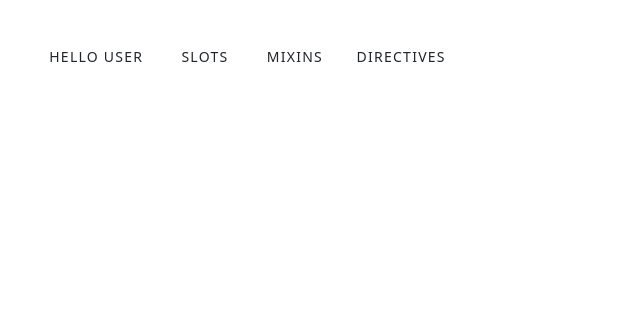
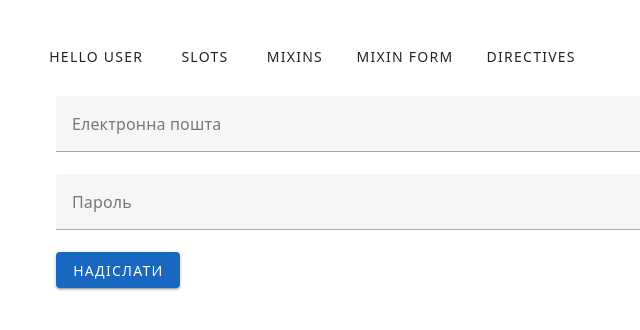
Before and after one commit to AkakiyBerula/VueLesson7, a Vue app: page /form in a window 1280 px wide. Shown: the top 330 px of the page, without its empty margins (0-640 px from the left). Built offline with nearby package versions, Linux system fonts and the light colour scheme.

Commit message:
Міксін для Валідації: Розробіть міксін, який додає валідацію для форми в компоненті.

```diff
--- a/src/App.vue
+++ b/src/App.vue
@@ -14,8 +14,11 @@
       <div @click="redirectTo('mixins')">
         <v-tab :value="3">Mixins</v-tab>
       </div>
+      <div @click="redirectTo('form')">
+        <v-tab :value="4">Mixin Form</v-tab>
+      </div>
       <div @click="redirectTo('directives')">
-        <v-tab :value="4">Directives</v-tab>
+        <v-tab :value="5">Directives</v-tab>
       </div>
     </v-tabs>
 
--- a/src/components/Mixins.vue
+++ b/src/components/Mixins.vue
@@ -7,11 +7,13 @@
 
 <script>
 import BaseMixin from "../components/mixin-components/BaseMixin.vue"
+import FormMixin from "../components/mixin-components/FormMixin.vue"
 
 export default {
   name: "Mixins",
   components: {
-    BaseMixin
+    BaseMixin,
+    FormMixin
   }
 }
 </script>
--- /dev/null
+++ b/src/components/mixin-components/FormMixin.vue
@@ -0,0 +1,22 @@
+<template>
+  <v-container>
+    <v-form @submit.prevent="submitForm">
+      <v-text-field v-model="formData.name" label="Електронна пошта" required :error-messages="errors.email"></v-text-field>
+      <v-text-field v-model="formData.email" label="Пароль" required :error-messages="errors.password"></v-text-field>
+      <v-btn type="submit" color="primary">Надіслати</v-btn>
+    </v-form>
+  </v-container>
+</template>
+
+<script>
+import { formMixin } from '../mixins/formMixin.js';
+
+export default {
+  name: "Login",
+  mixins: [formMixin]
+};
+</script>
+
+<style>
+
+</style>
--- /dev/null
+++ b/src/components/mixins/formMixin.js
@@ -0,0 +1,45 @@
+export const formMixin = {
+    data() {
+        return {
+            formData: {
+                email: '',
+                password: ''
+            },
+            errors: {
+                email: [],
+                password: []
+            }
+        };
+    },
+    methods: {
+        submitForm() {
+            this.errors = { email: [], password: [] };
+            if (!this.formData.email) {
+                this.errors.email.push("Будь ласка, введіть електронну пошту.");
+            } else if (!this.isValidEmail(this.formData.email)) {
+                this.errors.email.push("Будь ласка, введіть правильну електронну пошту.");
+            }
+
+            if (!this.formData.password) {
+                this.errors.password.push("Будь ласка, введіть пароль.");
+            } else if (!this.isValidPassword(this.formData.password)) {
+                this.errors.password.push("Пароль має бути не менше ніж 8 символів і мати хоча б одну літеру, одну цифру і один символ.");
+            }
+
+            if (Object.keys(this.errors).length === 0) {
+                console.log("Форма відправлена:", this.formData);
+            }
+        },
+        isValidEmail(email) {
+            const emailPattern = /^[^\s@]+@[^\s@]+\.[^\s@]+$/;
+            return emailPattern.test(email);
+        },
+        isValidPassword(password) {
+            const passwordPattern = /^(?=.*[A-Za-z])(?=.*\d)(?=.*[@$!%*#?&])[A-Za-z\d@$!%*#?&]{8,}$/;
+            return passwordPattern.test(password)
+        }
+    },
+    mounted() {
+        console.log(this.$route.meta.message);
+    }
+}
--- a/src/router/index.js
+++ b/src/router/index.js
@@ -3,6 +3,7 @@ import HelloWorld from "../components/HelloWorld.vue";
 import Slots from "../components/Slots.vue"
 import Mixins from "../components/Mixins.vue"
 import Directives from "../components/Directives.vue"
+import FormMixin from "../components/mixin-components/FormMixin.vue"
 
 
 const routes = [
@@ -22,6 +23,11 @@ const routes = [
         component: Mixins,
     },
     {
+        path: '/form',
+        name: 'form',
+        component: FormMixin,
+    },
+    {
         path: '/directives',
         name: 'directives',
         component: Directives,
```
